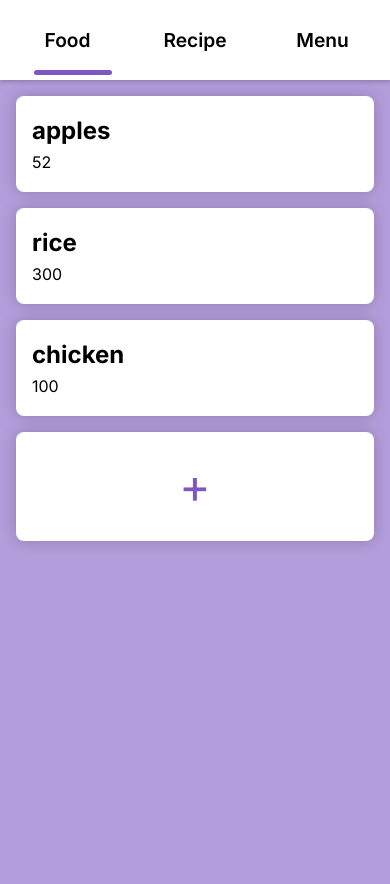
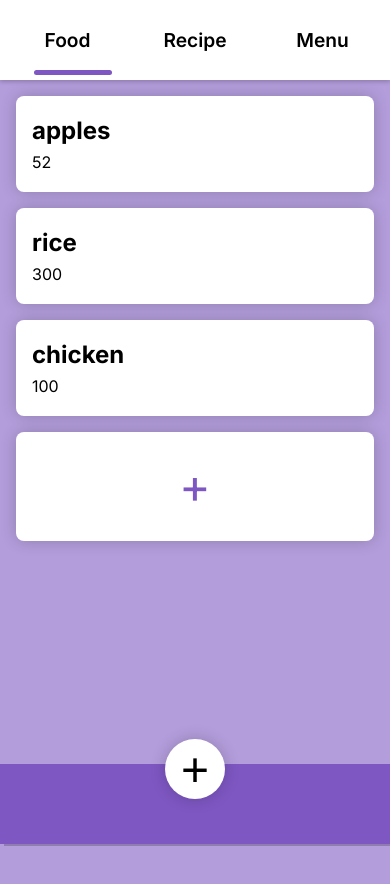
Before and after one commit to jwkaterina/nutrition, a Next.js app: page / in a window 390 px wide. Shown: the top 884 px of the page. Built offline with nearby package versions, Linux system fonts and the light colour scheme.

Commit message:
add footer with add button for mobile

```diff
--- /dev/null
+++ b/src/app/components/footer.module.css
@@ -0,0 +1,24 @@
+.footer {
+   background-color: var(--primary-color);
+    height: 80px;
+    position: fixed;
+    bottom: 0;
+    width: 100%;
+    box-shadow: 4px  2px 0 rgba(0, 0, 0, 0.2);
+}
+
+.button {
+    background-color: white;
+    border: none;
+    border-radius: 50%;
+    width: 60px;
+    height: 60px;
+    box-shadow: 0 0 1rem rgba(0, 0, 0, 0.2);
+    cursor: pointer;
+    transition: all 0.3s ease-in-out;
+    position: relative;
+    left: 50%;
+    bottom: 25px;
+    font-size: 3rem;
+    transform: translateX(-50%);
+}
--- /dev/null
+++ b/src/app/components/footer.tsx
@@ -0,0 +1,13 @@
+'use client'
+
+import styles from './footer.module.css'
+
+const Footer = () => {
+    return (
+        <footer className={styles.footer}>
+            <button className={styles.button}>+</button>
+        </footer>
+    )
+}
+
+export default Footer;
--- a/src/app/page.tsx
+++ b/src/app/page.tsx
@@ -5,6 +5,7 @@ import { fetchNutritionAnalysisAPI } from '@/app/services/fetch-data'
 import { useState } from 'react'
 import NavBar from '@/app/components/nav-bar';
 import Slider from '@/app/components/slider';
+import Footer from '@/app/components/footer';
 
 export enum Slide {
   FOOD,
@@ -29,10 +30,13 @@ export default function Home() {
   const [slide, setSlide] = useState<Slide>(Slide.FOOD);
   const [blockScrollHandler, setBlockScrollHandler] = useState(false);
 
+  const mediaQuery = window.matchMedia('(max-width: 600px)');
+
   return (
     <div>
       <NavBar slide={slide} setSlide={setSlide} setBlockScrollHandler={setBlockScrollHandler} />
-     <Slider slide={slide} setSlide={setSlide} blockScrollHandler={blockScrollHandler} />
+      <Slider slide={slide} setSlide={setSlide} blockScrollHandler={blockScrollHandler} />
+      {mediaQuery.matches &&  <Footer />}
    </div>
   )
 }
```
